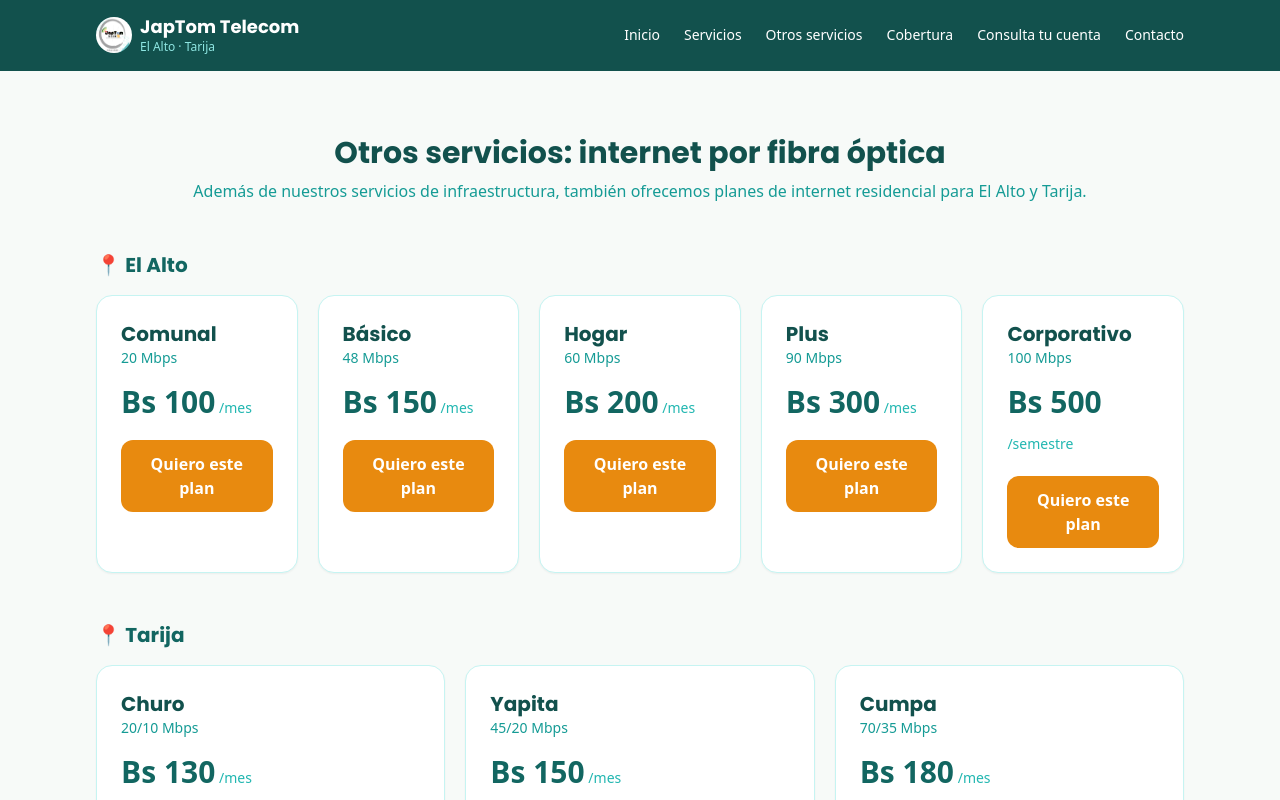
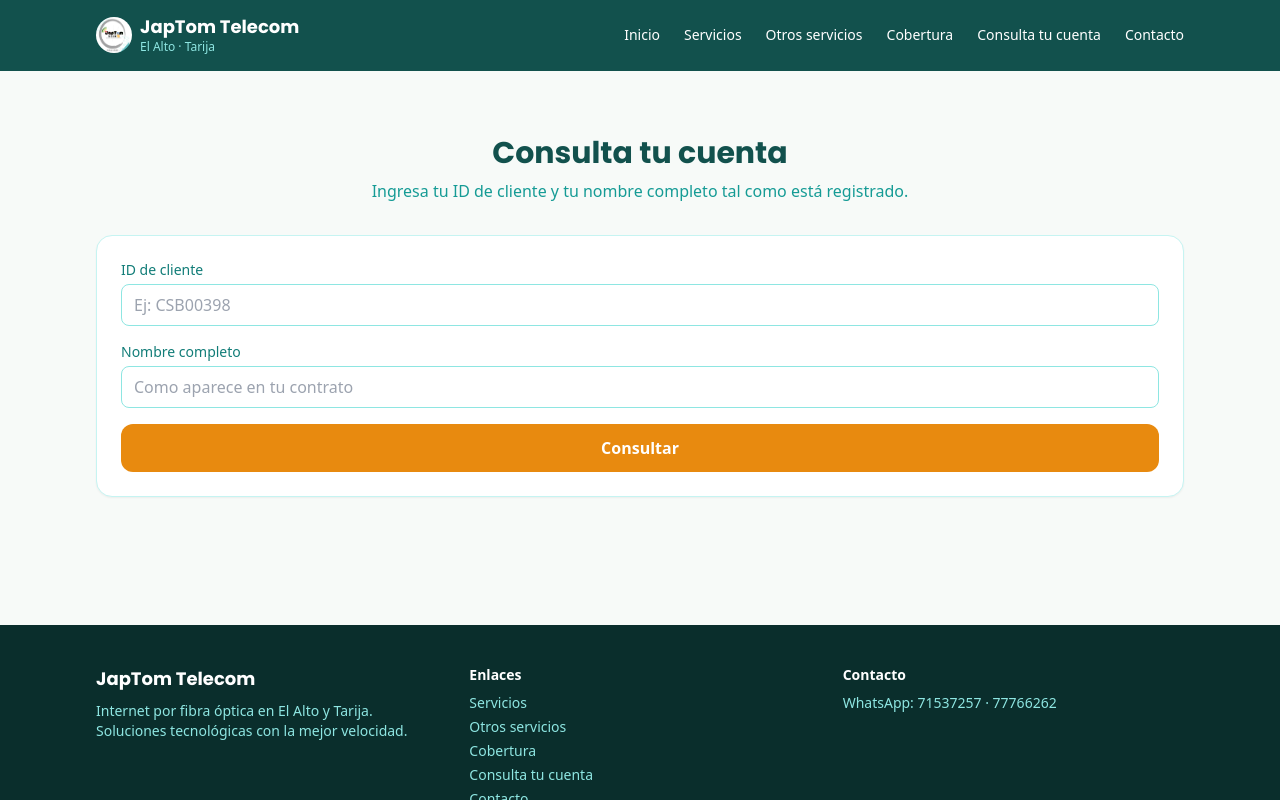
Before and after one commit to japtomtelecom/japtom-web, a Next.js app: page /consulta in a window 1280 px wide. Shown: the top 800 px of the page. Built offline with nearby package versions, Linux system fonts and the light colour scheme.

Commit message:
correcion de imagenes

```diff
--- a/src/app/api/consulta/route.js
+++ b/src/app/api/consulta/route.js
@@ -22,7 +22,7 @@ export async function POST(request) {
 
   const { data: cliente, error } = await supabaseAdmin
     .from('v_clientes_estado')
-    .select('nombre, plan, precio, frecuencia, estado, fecha_vencimiento, activo, ciudad')
+    .select('nombre, plan, precio, frecuencia, estado, cubierto_hasta, activo, ciudad')
     .eq('codigo', codigo.trim().toUpperCase())
     .single();
 
@@ -53,6 +53,6 @@ export async function POST(request) {
     frecuencia: cliente.frecuencia,
     activo: cliente.activo,
     estado: cliente.estado,
-    fecha_vencimiento: cliente.fecha_vencimiento,
+    fecha_vencimiento: cliente.cubierto_hasta,
   });
 }
--- a/src/app/consulta/page.js
+++ b/src/app/consulta/page.js
@@ -1,67 +1,121 @@
+'use client';
+
+import { useState } from 'react';
 import Header from '@/components/Header';
 import Footer from '@/components/Footer';
 
-const PLANES_EL_ALTO = [
-  { nombre: 'Comunal', velocidad: '20 Mbps', precio: 100 },
-  { nombre: 'Básico', velocidad: '48 Mbps', precio: 150 },
-  { nombre: 'Hogar', velocidad: '60 Mbps', precio: 200 },
-  { nombre: 'Plus', velocidad: '90 Mbps', precio: 300 },
-  { nombre: 'Corporativo', velocidad: '100 Mbps', precio: 500, frecuencia: 'Semestral' },
-];
-
-const PLANES_TARIJA = [
-  { nombre: 'Churo', velocidad: '20/10 Mbps', precio: 130 },
-  { nombre: 'Yapita', velocidad: '45/20 Mbps', precio: 150 },
-  { nombre: 'Cumpa', velocidad: '70/35 Mbps', precio: 180 },
-];
-
-function TarjetaPlan({ plan }) {
-  return (
-    <div className="card p-6 flex flex-col">
-      <h3 className="font-display text-xl font-bold text-brand-800">{plan.nombre}</h3>
-      <p className="text-brand-500 text-sm mb-4">{plan.velocidad}</p>
-      <div className="text-3xl font-bold text-brand-700 mb-1">
-        Bs {plan.precio}
-        <span className="text-sm font-normal text-brand-400"> /{plan.frecuencia === 'Semestral' ? 'semestre' : 'mes'}</span>
-      </div>
-      <a
-        href={`https://wa.me/59171537257?text=${encodeURIComponent(`Hola, quiero contratar el plan ${plan.nombre}.`)}`}
-        target="_blank"
-        rel="noreferrer"
-        className="btn-primary text-center mt-4"
-      >
-        Quiero este plan
-      </a>
-    </div>
-  );
+function formatBs(n) {
+  return `Bs ${Number(n || 0).toFixed(0)}`;
 }
 
-export default function PlanesPage() {
+export default function ConsultaPage() {
+  const [codigo, setCodigo] = useState('');
+  const [nombre, setNombre] = useState('');
+  const [cargando, setCargando] = useState(false);
+  const [resultado, setResultado] = useState(null);
+  const [error, setError] = useState('');
+
+  async function consultar(e) {
+    e.preventDefault();
+    setError('');
+    setResultado(null);
+    setCargando(true);
+    try {
+      const res = await fetch('/api/consulta', {
+        method: 'POST',
+        headers: { 'Content-Type': 'application/json' },
+        body: JSON.stringify({ codigo, nombre }),
+      });
+      const data = await res.json();
+      if (!res.ok) {
+        setError(data.error || 'Ocurrió un error, intenta de nuevo.');
+      } else {
+        setResultado(data);
+      }
+    } catch {
+      setError('No se pudo conectar. Intenta de nuevo en un momento.');
+    } finally {
+      setCargando(false);
+    }
+  }
+
   return (
     <>
       <Header />
-      <section className="section py-16">
+      <section className="section py-16 max-w-xl mx-auto">
         <h1 className="font-display text-3xl font-bold text-brand-800 mb-2 text-center">
-          Otros servicios: internet por fibra óptica
+          Consulta tu cuenta
         </h1>
-        <p className="text-brand-500 text-center mb-12">
-          Además de nuestros servicios de infraestructura, también ofrecemos planes de internet
-          residencial para El Alto y Tarija.
+        <p className="text-brand-500 text-center mb-8">
+          Ingresa tu ID de cliente y tu nombre completo tal como está registrado.
         </p>
 
-        <h2 className="font-display text-xl font-semibold text-brand-700 mb-4">📍 El Alto</h2>
-        <div className="grid sm:grid-cols-2 md:grid-cols-3 lg:grid-cols-5 gap-5 mb-12">
-          {PLANES_EL_ALTO.map((p) => (
-            <TarjetaPlan key={p.nombre} plan={p} />
-          ))}
-        </div>
+        <form onSubmit={consultar} className="card p-6 space-y-4">
+          <div>
+            <label className="block text-sm font-medium text-brand-600 mb-1">ID de cliente</label>
+            <input
+              className="input"
+              placeholder="Ej: CSB00398"
+              value={codigo}
+              onChange={(e) => setCodigo(e.target.value)}
+              required
+            />
+          </div>
+          <div>
+            <label className="block text-sm font-medium text-brand-600 mb-1">Nombre completo</label>
+            <input
+              className="input"
+              placeholder="Como aparece en tu contrato"
+              value={nombre}
+              onChange={(e) => setNombre(e.target.value)}
+              required
+            />
+          </div>
+          <button type="submit" disabled={cargando} className="btn-primary w-full">
+            {cargando ? 'Consultando…' : 'Consultar'}
+          </button>
+          {error && <p className="text-red-600 text-sm text-center">{error}</p>}
+        </form>
 
-        <h2 className="font-display text-xl font-semibold text-brand-700 mb-4">📍 Tarija</h2>
-        <div className="grid sm:grid-cols-2 md:grid-cols-3 gap-5">
-          {PLANES_TARIJA.map((p) => (
-            <TarjetaPlan key={p.nombre} plan={p} />
-          ))}
-        </div>
+        {resultado && (
+          <div className="card p-6 mt-6">
+            <h2 className="font-display text-xl font-bold text-brand-800 mb-4">
+              Hola, {resultado.nombre.split(' ')[0]} 👋
+            </h2>
+            <dl className="grid grid-cols-2 gap-y-3 text-sm">
+              <dt className="text-brand-500">Ciudad</dt>
+              <dd>{resultado.ciudad || 'El Alto'}</dd>
+              <dt className="text-brand-500">Plan</dt>
+              <dd>{resultado.plan || '—'}</dd>
+              <dt className="text-brand-500">Precio</dt>
+              <dd>{formatBs(resultado.precio)}</dd>
+              <dt className="text-brand-500">Estado del servicio</dt>
+              <dd>{resultado.activo ? 'Activo' : 'Inactivo'}</dd>
+              <dt className="text-brand-500">Situación de pago</dt>
+              <dd>
+                {resultado.estado === 'Al día' ? (
+                  <span className="text-green-700 font-semibold">✅ Al día</span>
+                ) : (
+                  <span className="text-red-600 font-semibold">⚠️ Vencido</span>
+                )}
+              </dd>
+              <dt className="text-brand-500">Vence</dt>
+              <dd>
+                {resultado.fecha_vencimiento
+                  ? new Date(resultado.fecha_vencimiento + 'T00:00:00').toLocaleDateString('es-BO')
+                  : '— (aún no hay pagos registrados)'}
+              </dd>
+            </dl>
+            <a
+              href={`https://wa.me/59171537257?text=${encodeURIComponent(`Hola, soy ${resultado.nombre}, quiero pagar mi servicio.`)}`}
+              target="_blank"
+              rel="noreferrer"
+              className="btn-whatsapp w-full justify-center mt-6"
+            >
+              📲 Quiero pagar mi servicio
+            </a>
+          </div>
+        )}
       </section>
       <Footer />
     </>
```
